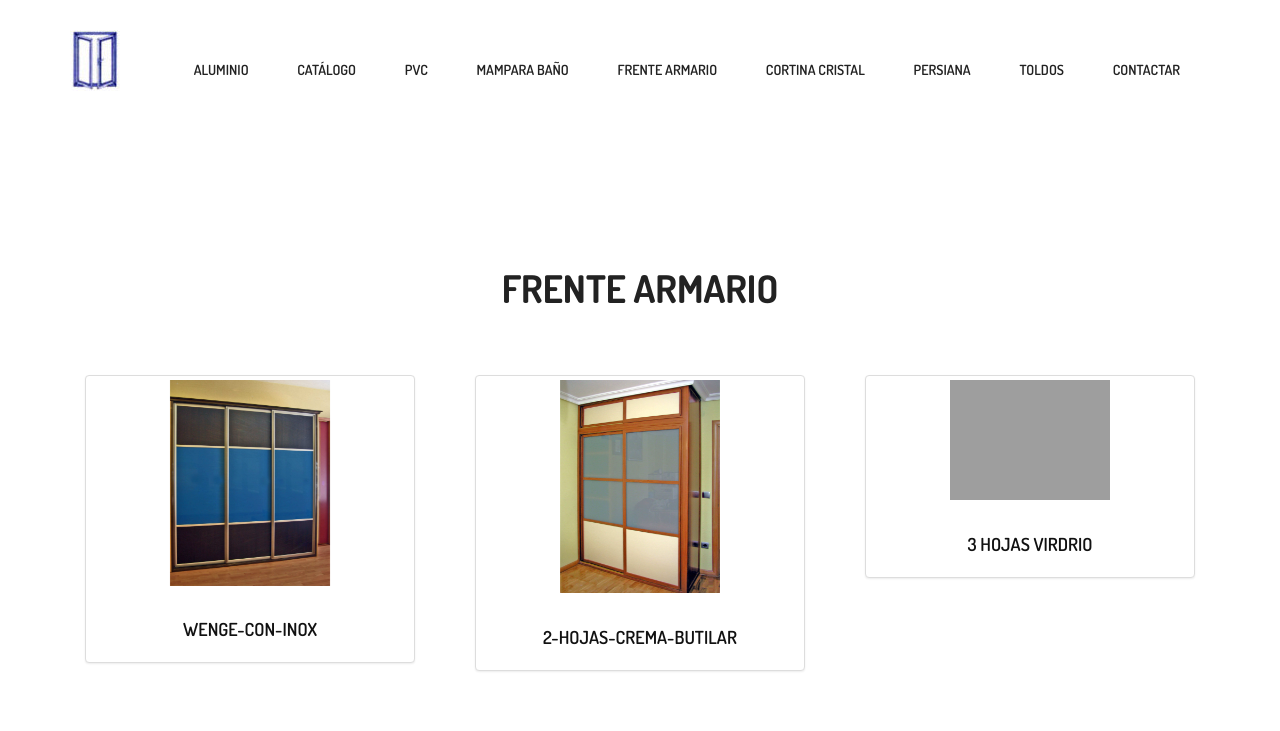
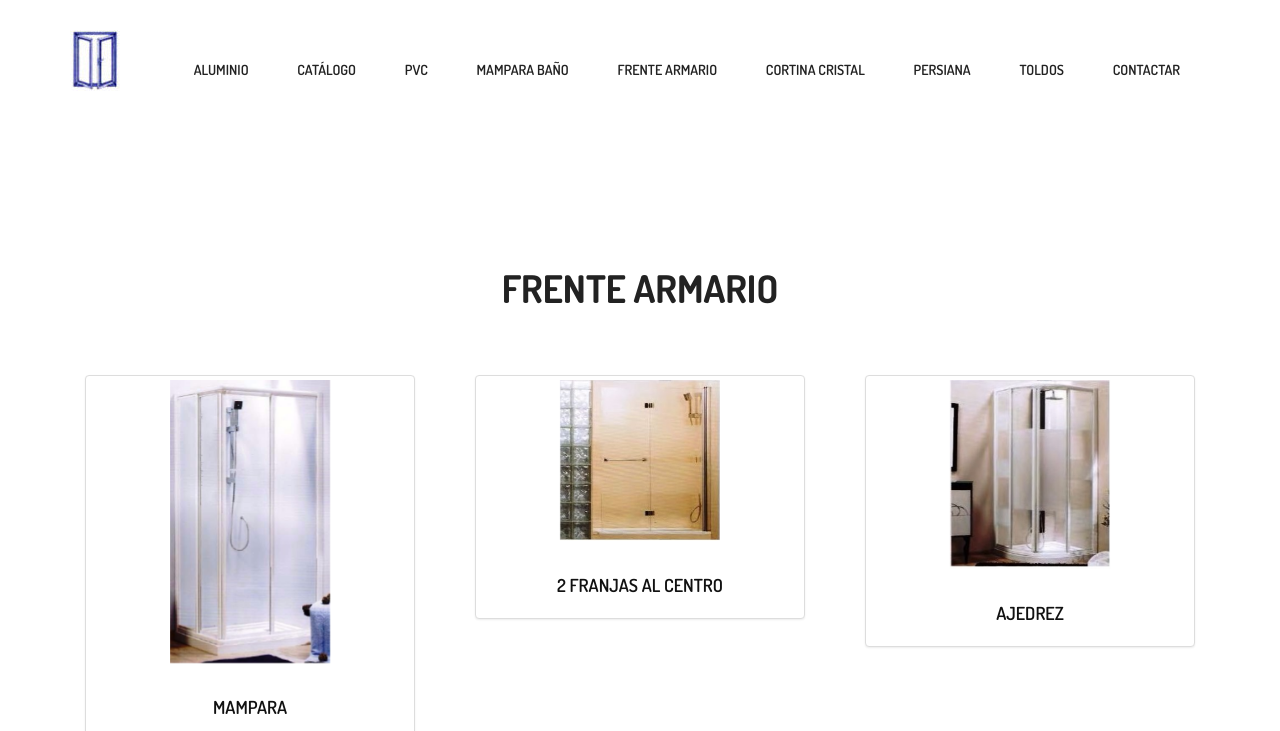
Before and after one commit to fparralejo/bienve, a PHP site: page /mampara_bano.php in a window 1280 px wide. Shown: the top 731 px of the page. Run offline with PHP 8.4, Linux system fonts and the light colour scheme; some libraries are stand-ins or nearby versions; grey boxes are pictures that could not be loaded.

Commit message:
Incluyo fotos de mampara de baño
Arreglo el guardar los mensaje en BBDD, aunque ahora no funciona el envio de correo (lo tengo puesto a mi correo)

```diff
--- a/footer.php
+++ b/footer.php
@@ -48,6 +48,7 @@
                 //se guardan los datos en la tabla "mensajes"
                 //y si se a guardado correctamente se devuelve un mensaje de OK
                 //se envia el correo con el mensaje a la direccion "ccristaleria@gmail.com"
+//                $server = 'localhost';
 //                $usuario = 'root';
 //                $password = '';
 //                $nombreBD = 'bienve';
@@ -70,53 +71,59 @@
 
 
                 try {
-                    $con = mysql_connect($server, $usuario, $password);
-
                     //logger($con);
 
-                    mysql_select_db($nombreBD);
-                    mysql_query( "SET NAMES 'utf8'" );
+                    // Create connection
+                    $conn = new mysqli($server, $usuario, $password, $nombreBD);
+                    // Check connection
+                    if ($conn->connect_error) {
+                        die("Conexion fallida: " . $conn->connect_error);
+                    }
+
+                    $conn->query( "SET NAMES 'utf8'" );
 
                     //extraigo el Id nuevo
-                    $result = mysql_query('SELECT IF(ISNULL(MAX(id)),1,MAX(id)+1) AS id FROM mensajes');
-                    logger('IdNuevoSQL: '.$result);
+                    $result = $conn->query('SELECT IF(ISNULL(MAX(id)),1,MAX(id)+1) AS id FROM mensajes');
+                    //logger('IdNuevoSQL: '.$result);
 
-                    $row = mysql_fetch_array($result);
+
+                    $row = $result->fetch_assoc();
                     $IdNuevo = $row['id'];
 
-                    logger('IdNuevo: '.$IdNuevo);
+                    //logger('IdNuevo: '.$IdNuevo);
                     //ahora hago la inserción
 
-                    $nombre = mysql_real_escape_string($_POST['nombre']);
-                    $email = mysql_real_escape_string($_POST['email']);
-                    $mensaje = mysql_real_escape_string($_POST['mensaje']);
+                    $nombre = $conn->escape_string($_POST['nombre']);
+                    $email = $conn->escape_string($_POST['email']);
+                    $mensaje = $conn->escape_string($_POST['mensaje']);
                     $sql = "INSERT INTO mensajes (Id, fecha, nombre, email, mensaje) VALUES ($IdNuevo,now(),'$nombre','$email','$mensaje')";
 
-                    logger($sql);
+                    //logger($sql);
 
-                    $result = mysql_query($sql);
-                    mysql_close($con);
+                    $result = $conn->query($sql);
+
+                    $conn->close();
 
                 } catch ( Exception $e ){
                     //se escribe en un fichero log
-                    logger($e);
+                    //logger($e);
                 }
 
 
 
-//                if($result){
-//                    echo '<div class="alert alert-danger">OK</div>';
-//                }else{
-//                    echo '<div class="alert alert-danger">ERROR</div>';
-//                }
+                if($result){
+                    echo '<div class="alert alert-danger">OK</div>';
+                }else{
+                    echo '<div class="alert alert-danger">ERROR</div>';
+                }
 
 
                 //ahora hago el envio del correo a "ccristaleria@gmail.com"
                 require_once './phpmailer/PHPMailerAutoload.php';
 
                 $from = $email;
-                $to = 'ccristaleria@gmail.com';
-//                $to = 'fparralejo1970@gmail.com';//pruebas
+                //$to = 'ccristaleria@gmail.com';
+                $to = 'fparralejo1970@yahoo.es';//pruebas
 
                 $mail = new PHPMailer();
                 //Correo desde donde se envía (from)
@@ -154,7 +161,7 @@
                 }
               }
               ?>
-              <form name="contactar" action="index.php#contact" method="post">
+              <form name="contactar" action="index.php" method="post">
                 <input class="input-text animated wow flipInY delay-02s" type="text" name="nombre" placeholder="Su Nombre *">
                 <input class="input-text animated wow flipInY delay-04s" type="text" name="email" placeholder="Su E-mail *">
                 <textarea class="input-text text-area animated wow flipInY delay-06s" name="mensaje" cols="0" rows="0" onFocus="if(this.value==this.defaultValue)this.value='';" onBlur="if(this.value=='')this.value=this.defaultValue;">Su mensaje *</textarea>
--- a/mampara_bano.php
+++ b/mampara_bano.php
@@ -61,11 +61,11 @@ include "./header.php";
                 <div class="service_block">
                     <div class="thumbnail">
                         <div class="delay-03s animated wow  zoomIn">
-                            <a data-toggle="modal" data-target="#id60">
-                                <img src="images/Frentes/wenge-con-inox.jpg" style="height:50%;width:50%;">
+                            <a data-toggle="modal" data-target="#id1">
+                                <img src="images/mamparas/mampara.jpg" style="height:50%;width:50%;">
                             </a>
                         </div>
-                        <h3 class="animated fadeInUp wow">wenge-con-inox</h3>
+                        <h3 class="animated fadeInUp wow">mampara</h3>
                     </div>
                 </div>
             </div>
@@ -74,10 +74,10 @@ include "./header.php";
                     <div class="thumbnail">
                         <div class="delay-03s animated wow  zoomIn">
                             <a data-toggle="modal" data-target="#id2">
-                                <img src="images/Frentes/2-Hojas-crema-butilar.jpg" style="height:50%;width:50%;">
+                                <img src="images/mamparas/2 franjas al centro.jpg" style="height:50%;width:50%;">
                             </a>
                         </div>
-                        <h3 class="animated fadeInUp wow">2-Hojas-crema-butilar</h3>
+                        <h3 class="animated fadeInUp wow">2 franjas al centro</h3>
                     </div>
                 </div>
             </div>
@@ -86,15 +86,42 @@ include "./header.php";
                     <div class="thumbnail">
                         <div class="delay-03s animated wow  zoomIn">
                             <a data-toggle="modal" data-target="#id3">
-                                <img src="images/Frentes/3 hojas virdrio.jpg" style="height:50%;width:50%;">
+                                <img src="images/mamparas/ajedrez.jpg" style="height:50%;width:50%;">
                             </a>
                         </div>
-                        <h3 class="animated fadeInUp wow">3 hojas virdrio</h3>
+                        <h3 class="animated fadeInUp wow">ajedrez</h3>
                     </div>
                 </div>
             </div>
         </div>
 
+        <div class="row">
+            <div class="col-lg-4 col-sm-4">
+                <div class="service_block">
+                    <div class="thumbnail">
+                        <div class="delay-03s animated wow  zoomIn">
+                            <a data-toggle="modal" data-target="#id4">
+                                <img src="images/mamparas/marbella.jpg" style="height:50%;width:50%;">
+                            </a>
+                        </div>
+                        <h3 class="animated fadeInUp wow">marbella</h3>
+                    </div>
+                </div>
+            </div>
+            <div class="col-lg-4 col-sm-4">
+                <div class="service_block">
+                    <div class="thumbnail">
+                        <div class="delay-03s animated wow  zoomIn">
+                            <a data-toggle="modal" data-target="#id5">
+                                <img src="images/mamparas/rayas horizontales.jpg" style="height:50%;width:50%;">
+                            </a>
+                        </div>
+                        <h3 class="animated fadeInUp wow">rayas horizontales</h3>
+                    </div>
+                </div>
+            </div>
+
+        </div>
 
 
 
@@ -106,11 +133,12 @@ include "./header.php";
 </section>
 
 
- <div class="modal fade" id="acustico" tabindex="-1" role="dialog"
+<!--formulario de fotos Mamparas Baño-->
+<div class="modal fade" id="id1" tabindex="-1" role="dialog"
      aria-labelledby="myModalLabel" aria-hidden="true">
     <div class="modal-dialog">
         <div class="modal-content">
-             Modal Header
+             <!--Modal Header-->
             <div class="modal-header">
                 <button type="button" class="close"
                    data-dismiss="modal">
@@ -118,13 +146,113 @@ include "./header.php";
                        <span class="sr-only">Close</span>
                 </button>
                 <h4 class="modal-title" id="myModalLabel">
-                    Aislamiento Acústico
+                    mampara
                 </h4>
             </div>
 
-             Modal Body
+             <!--Modal Body-->
             <div class="modal-body">
-              <img src="images/PVC/aislamiento-acustico.png" style="height:100%;width:100%;">
+              <img src="images/mamparas/mampara.jpg" style="height:100%;width:100%;">
+            </div>
+        </div>
+    </div>
+</div>
+
+<!--formulario de fotos Mamparas Baño-->
+<div class="modal fade" id="id2" tabindex="-1" role="dialog"
+     aria-labelledby="myModalLabel" aria-hidden="true">
+    <div class="modal-dialog">
+        <div class="modal-content">
+             <!--Modal Header-->
+            <div class="modal-header">
+                <button type="button" class="close"
+                   data-dismiss="modal">
+                       <span aria-hidden="true">&times;</span>
+                       <span class="sr-only">Close</span>
+                </button>
+                <h4 class="modal-title" id="myModalLabel">
+                    2 franjas al centro
+                </h4>
+            </div>
+
+             <!--Modal Body-->
+            <div class="modal-body">
+              <img src="images/mamparas/2 franjas al centro.jpg" style="height:100%;width:100%;">
+            </div>
+        </div>
+    </div>
+</div>
+
+<!--formulario de fotos Mamparas Baño-->
+<div class="modal fade" id="id3" tabindex="-1" role="dialog"
+     aria-labelledby="myModalLabel" aria-hidden="true">
+    <div class="modal-dialog">
+        <div class="modal-content">
+             <!--Modal Header-->
+            <div class="modal-header">
+                <button type="button" class="close"
+                   data-dismiss="modal">
+                       <span aria-hidden="true">&times;</span>
+                       <span class="sr-only">Close</span>
+                </button>
+                <h4 class="modal-title" id="myModalLabel">
+                    ajedrez
+                </h4>
+            </div>
+
+             <!--Modal Body-->
+            <div class="modal-body">
+              <img src="images/mamparas/ajedrez.jpg" style="height:100%;width:100%;">
+            </div>
+        </div>
+    </div>
+</div>
+
+<!--formulario de fotos Mamparas Baño-->
+<div class="modal fade" id="id4" tabindex="-1" role="dialog"
+     aria-labelledby="myModalLabel" aria-hidden="true">
+    <div class="modal-dialog">
+        <div class="modal-content">
+             <!--Modal Header-->
+            <div class="modal-header">
+                <button type="button" class="close"
+                   data-dismiss="modal">
+                       <span aria-hidden="true">&times;</span>
+                       <span class="sr-only">Close</span>
+                </button>
+                <h4 class="modal-title" id="myModalLabel">
+                    marbella
+                </h4>
+            </div>
+
+             <!--Modal Body-->
+            <div class="modal-body">
+              <img src="images/mamparas/marbella.jpg" style="height:100%;width:100%;">
+            </div>
+        </div>
+    </div>
+</div>
+
+<!--formulario de fotos Mamparas Baño-->
+<div class="modal fade" id="id5" tabindex="-1" role="dialog"
+     aria-labelledby="myModalLabel" aria-hidden="true">
+    <div class="modal-dialog">
+        <div class="modal-content">
+             <!--Modal Header-->
+            <div class="modal-header">
+                <button type="button" class="close"
+                   data-dismiss="modal">
+                       <span aria-hidden="true">&times;</span>
+                       <span class="sr-only">Close</span>
+                </button>
+                <h4 class="modal-title" id="myModalLabel">
+                    rayas horizontales
+                </h4>
+            </div>
+
+             <!--Modal Body-->
+            <div class="modal-body">
+              <img src="images/mamparas/rayas horizontales.jpg" style="height:100%;width:100%;">
             </div>
         </div>
     </div>
```
Also changed, not shown: images/mamparas/2 franjas al centro.jpg (added), images/mamparas/ajedrez.jpg (added), images/mamparas/logo.jpg (added), images/mamparas/mam.jpg (added), images/mamparas/mampara.jpg (added), images/mamparas/marbella.jpg (added), images/mamparas/rayas horizontales.jpg (added).
